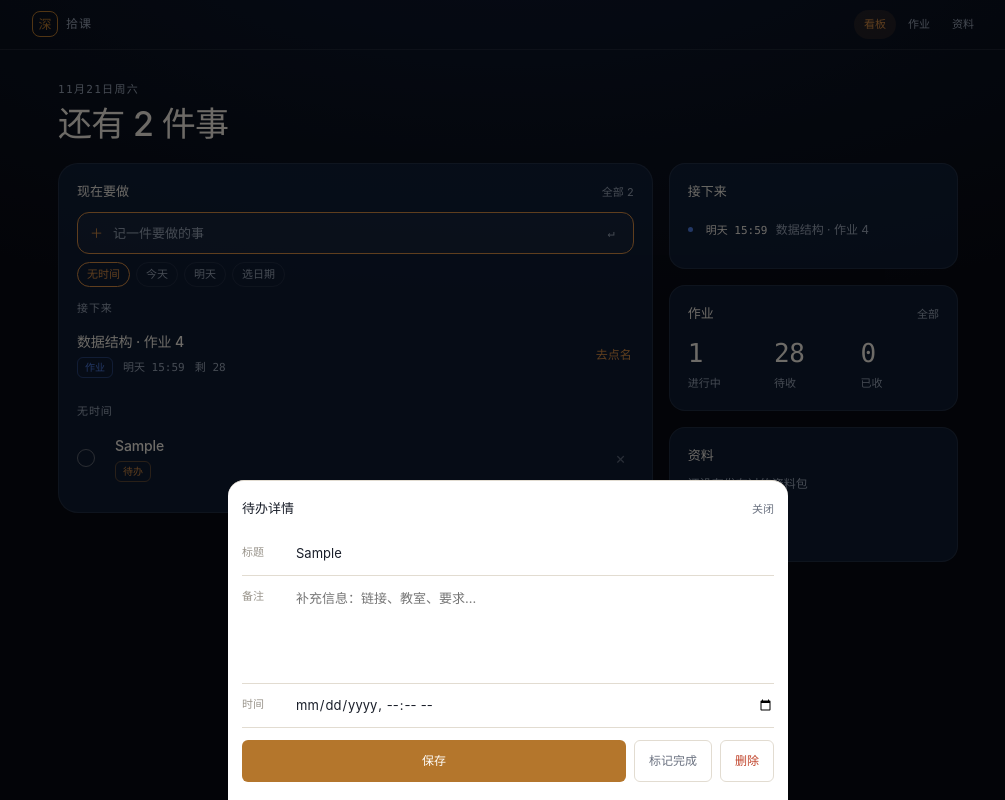
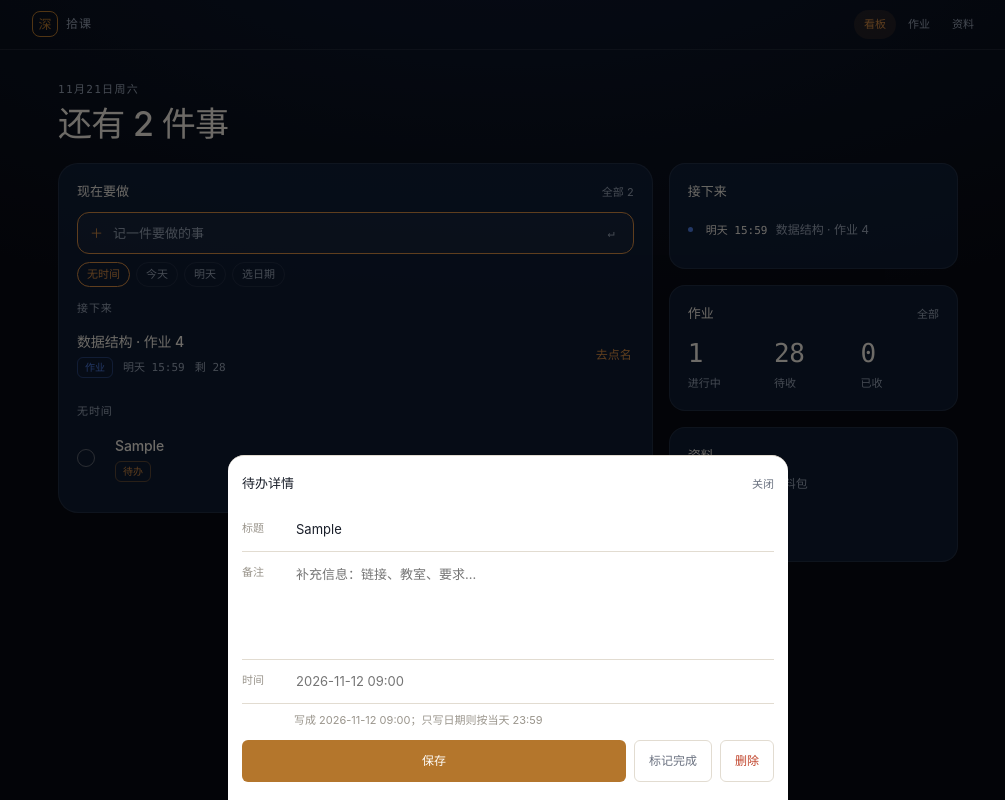
Before and after one commit to ShenFall/DEEPlessen, a React (Vite) app in the folder app/: page / in a window 1280 px wide. Both pictures are taken after typing "Sample" into the empty fields and a click on the button "保存". Shown: the whole page, without its empty margins (132-1137 px from the left). Built offline with nearby package versions, Linux system fonts and the light colour scheme.

Commit message:
feat(todo): 时间改为按格式直接填写
- 详情里换成文本框，格式 2026-11-12 09:00，只写日期按当天 23:59
- 格式不对当场提示，不静默吞掉
- 原生 datetime-local 在 Edge 只弹日历、显示不出时间

```diff
--- a/app/src/components/TodoSheet.tsx
+++ b/app/src/components/TodoSheet.tsx
@@ -10,20 +10,36 @@ type Props = {
   onDelete: (id: string) => void
 }
 
-function toDateTimeValue(iso?: string) {
+function toText(iso?: string) {
   if (!iso) return ''
   const d = new Date(iso)
   if (Number.isNaN(d.getTime())) return ''
   const p = (n: number) => String(n).padStart(2, '0')
-  return `${d.getFullYear()}-${p(d.getMonth() + 1)}-${p(d.getDate())}T${p(
+  return `${d.getFullYear()}-${p(d.getMonth() + 1)}-${p(d.getDate())} ${p(
     d.getHours(),
   )}:${p(d.getMinutes())}`
 }
 
-function fromDateTimeValue(value: string): string | undefined {
-  if (!value) return undefined
-  const d = new Date(value)
-  return Number.isNaN(d.getTime()) ? undefined : d.toISOString()
+/** 解析「2026-11-12 09:00」；只写日期按 23:59；不合法返回 null */
+function parseText(raw: string): string | undefined | null {
+  const text = raw.trim()
+  if (!text) return undefined
+  const m = text.match(
+    /^(\d{4})[-/.](\d{1,2})[-/.](\d{1,2})(?:[ T](\d{1,2}):(\d{2}))?$/,
+  )
+  if (!m) return null
+  const [, y, mo, da, hh, mm] = m
+  const d = new Date(
+    Number(y),
+    Number(mo) - 1,
+    Number(da),
+    hh ? Number(hh) : 23,
+    mm ? Number(mm) : 59,
+    0,
+    0,
+  )
+  if (Number.isNaN(d.getTime())) return null
+  return d.toISOString()
 }
 
 export default function TodoSheet({
@@ -35,22 +51,25 @@ export default function TodoSheet({
 }: Props) {
   const [title, setTitle] = useState(todo.title)
   const [note, setNote] = useState(todo.note ?? '')
-  const [date, setDate] = useState(toDateTimeValue(todo.due))
+  const [when, setWhen] = useState(toText(todo.due))
+  const [error, setError] = useState('')
 
   useEffect(() => {
     setTitle(todo.title)
     setNote(todo.note ?? '')
-    setDate(toDateTimeValue(todo.due))
+    setWhen(toText(todo.due))
+    setError('')
   }, [todo])
 
   function save() {
     const text = title.trim()
     if (!text) return
-    onSave(todo.id, {
-      title: text,
-      note: note.trim(),
-      due: fromDateTimeValue(date),
-    })
+    const due = parseText(when)
+    if (due === null) {
+      setError('格式不对，写成 2026-11-12 09:00')
+      return
+    }
+    onSave(todo.id, { title: text, note: note.trim(), due })
     onClose()
   }
 
@@ -86,11 +105,22 @@ export default function TodoSheet({
         <label className="sheet-field">
           <span>时间</span>
           <input
-            type="datetime-local"
-            value={date}
-            onChange={(e) => setDate(e.target.value)}
+            value={when}
+            placeholder="2026-11-12 09:00"
+            onChange={(e) => {
+              setWhen(e.target.value)
+              setError('')
+            }}
           />
         </label>
+
+        {error ? (
+          <p className="sheet-error">{error}</p>
+        ) : (
+          <p className="sheet-hint">
+            写成 2026-11-12 09:00；只写日期则按当天 23:59
+          </p>
+        )}
 
         <div className="sheet-actions">
           <button type="button" className="sheet-main" onClick={save}>
--- a/app/src/components/sheet.css
+++ b/app/src/components/sheet.css
@@ -98,6 +98,18 @@
   color: var(--red);
 }
 
+.sheet-hint {
+  margin: 8px 0 0 52px;
+  font-size: var(--fs-11);
+  color: var(--mute);
+}
+
+.sheet-error {
+  margin: 8px 0 0 52px;
+  font-size: var(--fs-11);
+  color: var(--red);
+}
+
 .sheet-main {
   flex: 1;
   min-height: 42px;
```
